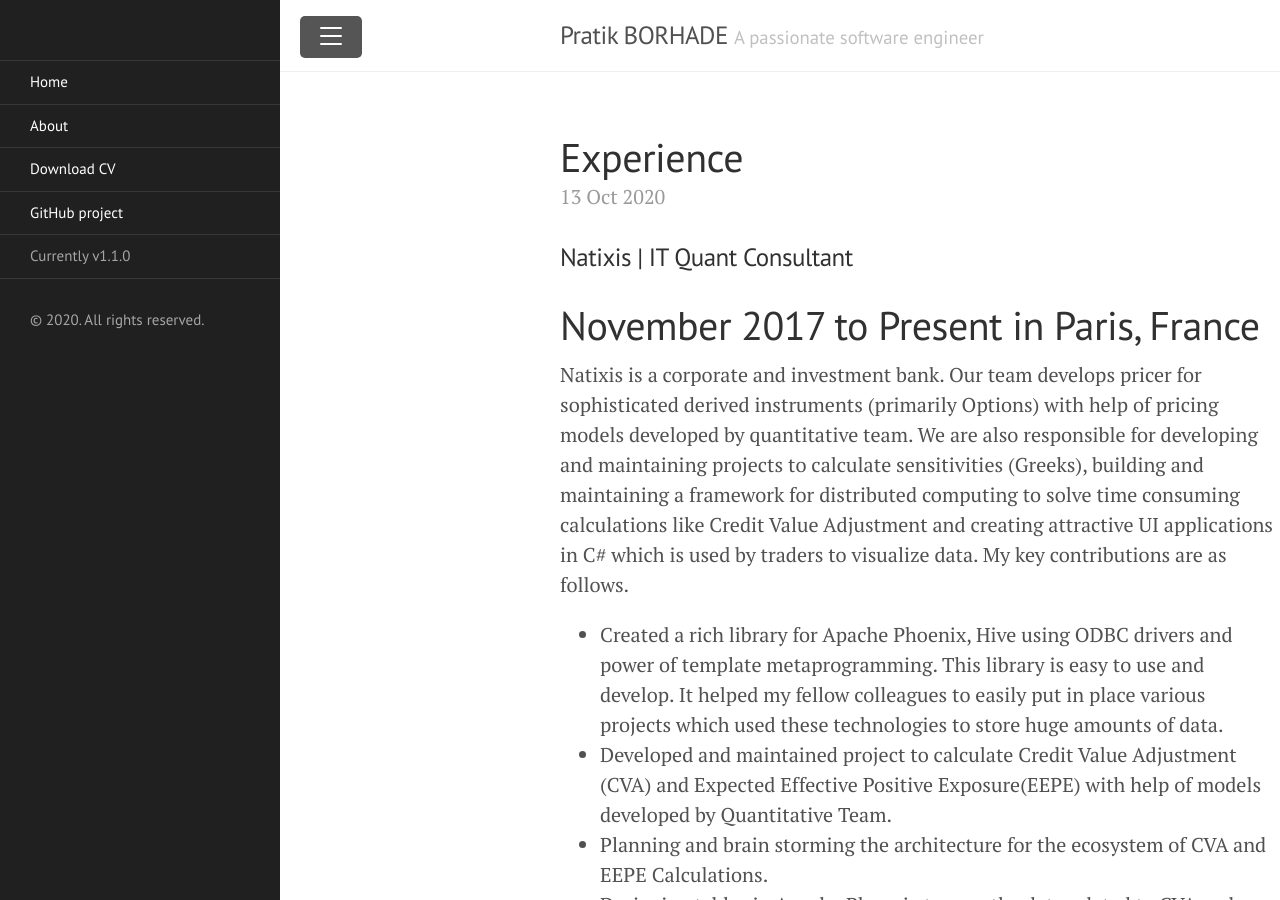
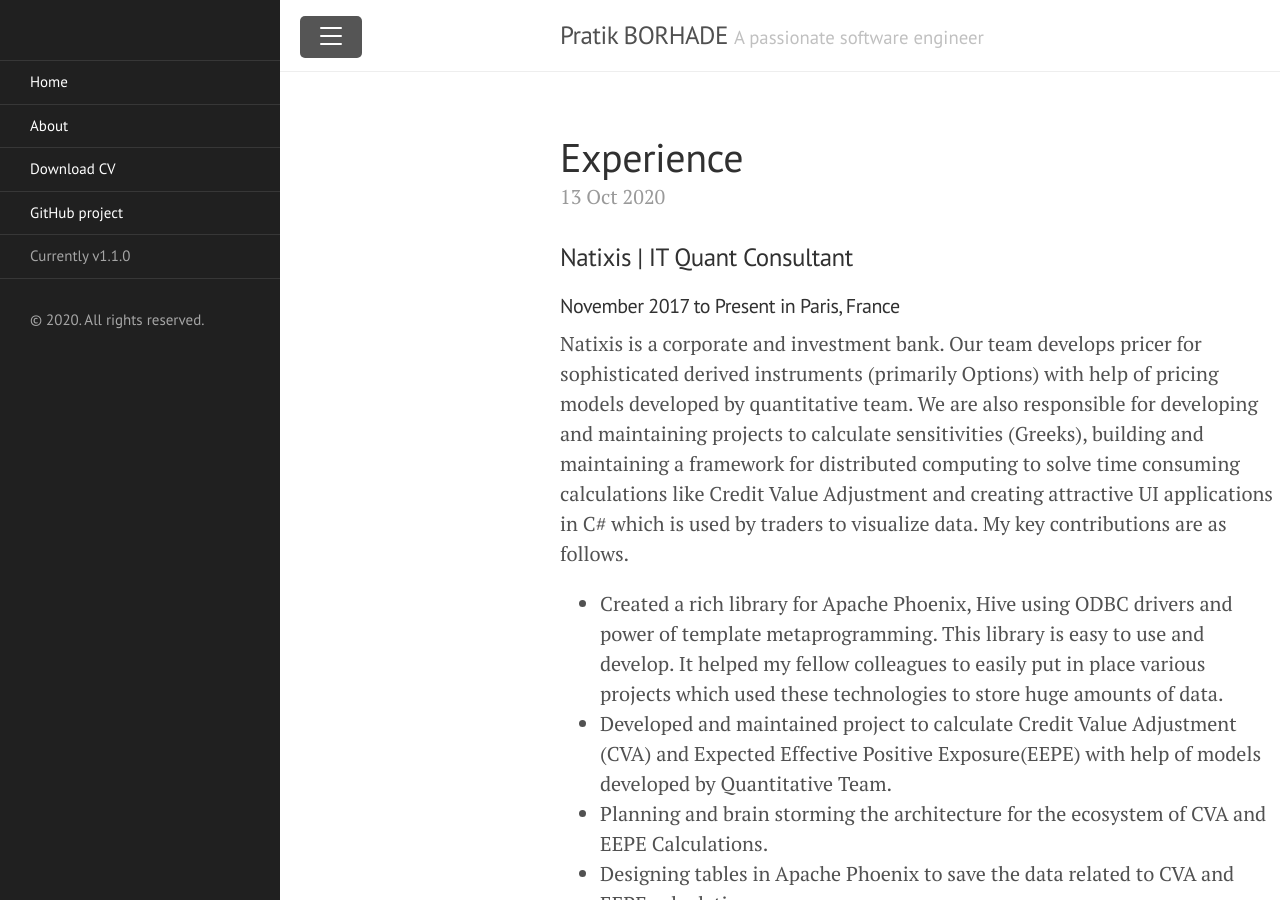
Before and after one commit to pratikborhade/mywebsite, a Jekyll site: the page built from _posts/2020-10-13-Experience.md, in a window 1280 px wide and 900 px high. Built offline with Jekyll 4.4.1, drawn with Linux system fonts in a browser that asks for light colours.

```diff
--- a/_posts/2020-10-13-Experience.md
+++ b/_posts/2020-10-13-Experience.md
@@ -4,7 +4,7 @@ title: Experience
 ---
 
 ### Natixis | IT Quant Consultant
-# November 2017 to Present in Paris, France
+#### November 2017 to Present in Paris, France
 
 Natixis is a corporate and investment bank. Our team develops pricer for sophisticated derived instruments (primarily Options) with help of pricing models developed by quantitative team. We are also responsible for developing and maintaining projects to calculate sensitivities (Greeks), building and maintaining a framework for distributed computing to solve time consuming calculations like Credit Value Adjustment and creating attractive UI applications in C# which is used by traders to visualize data. My key contributions are as follows.
 * Created a rich library for Apache Phoenix, Hive using ODBC drivers and power of template metaprogramming. This library is easy to use and develop. It helped my fellow colleagues to easily put in place various projects which used these technologies to store huge amounts of data.
@@ -21,7 +21,7 @@ Natixis is a corporate and investment bank. Our team develops pricer for sophist
 * Introduced unit tests for all new developments, supported the team by introducing them to new technologies and developed new techniques and tools for Hadoop. Re-factoring legacy code whenever there are bugfixes.
 
 ### Finastra (formerly Misys) | Software Engineer
-# February 2014 to November 2017 in Paris, France
+#### February 2014 to November 2017 in Paris, France
 
 Misys is a software editor with multiple solutions targeting banks and financial institutions. Our team was responsible for developing and maintaining core functionality of portfolio management for product 'Fusion Invest / Sophis Value'. Fusion Invest is used by many financial institutions and bank to manage their portfolios, funds and create complicated derived instruments. My responsibilities were as follows.
 * Working on development of new features related to Portfolio Management, Fund Management (Internal/External), calculations of P&L and Greeks.
@@ -33,7 +33,7 @@ Misys is a software editor with multiple solutions targeting banks and financial
 * Acquired proficiency in template metaprogramming, Standard Template Library (STL), Design Patterns, Software Architecture, Unit Testing and Boost while working here.
 
 ### Amadeus | Software Engineer
-# January 2013 to January 2014 in Nice, France
+#### January 2013 to January 2014 in Nice, France
 Worked with Amadeus, a client of Capgemini, which is a Global Distribution System (GDS) for airline industry. Our team was responsible for development and maintenance of the servers which processed the payments.
 * Worked on treating Virtual Credit Cards.
 * The role included development of backend in C++ and BASH. The development was done in Eclipse IDE and Linux.
@@ -41,5 +41,5 @@ Worked with Amadeus, a client of Capgemini, which is a Global Distribution Syste
 * Acquired proficiency in Distributed Systems, Standard Template Library (STL) and Design Patterns.
 
 ### Orange Labs | Research Intern
-# June 2012 to January 2013 in Nice, France
+#### June 2012 to January 2013 in Nice, France
 Responsible for the implementation of an Augmented Reality (AR) application as a research intern. I successfully implemented a Proof of Concept to actively interact with real world. For example we can put virtual post-it on refrigerator which can be accessed and visualised using the application. Learned and implemented concepts of MVC design pattern, Multi-threading(POSIX), Networking, IOS programming. The code was implemented in C++, Qt and Objective C language.
```
